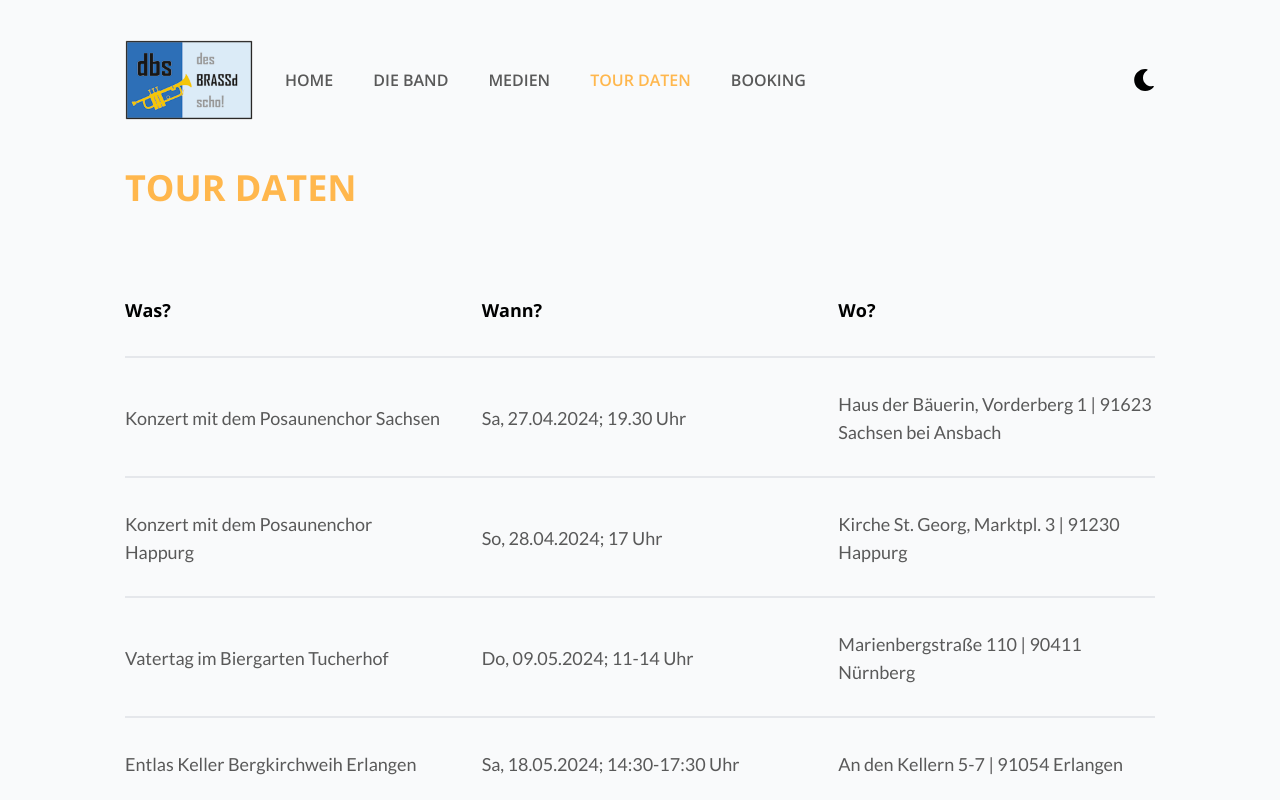
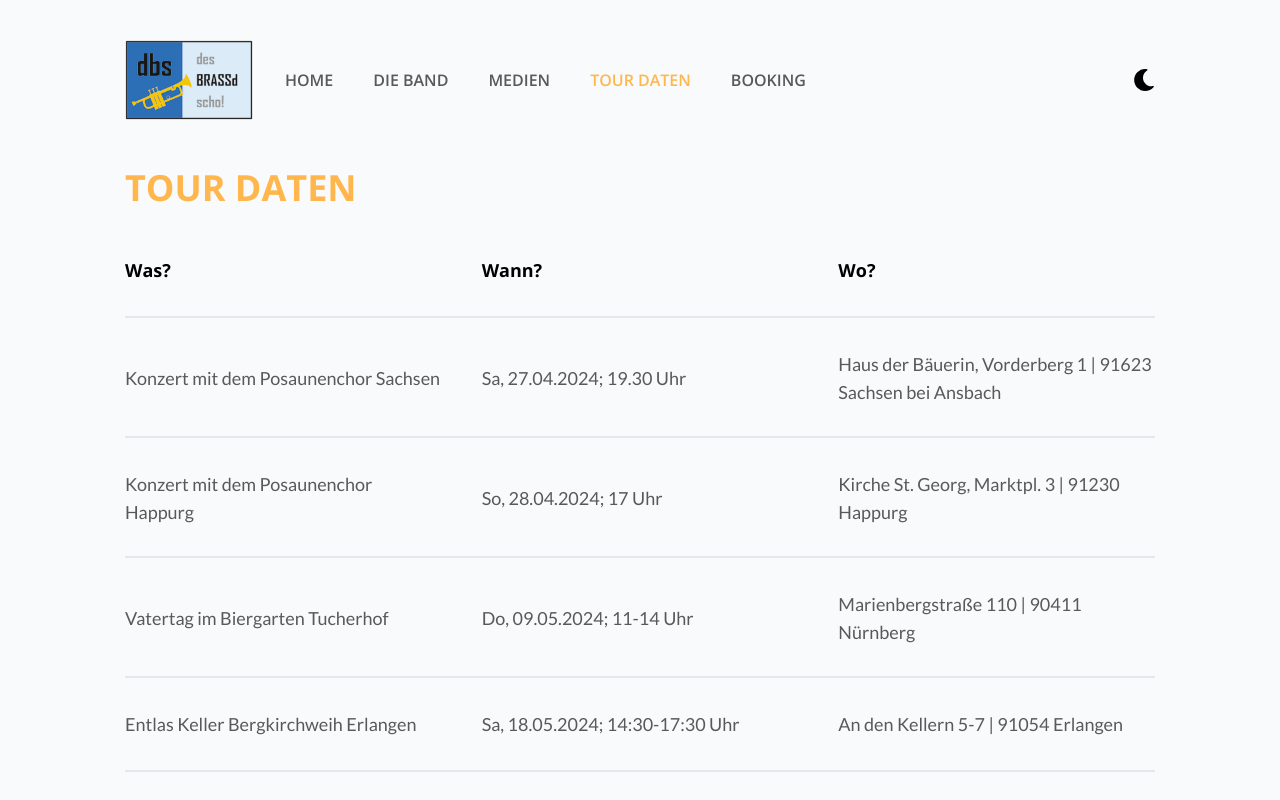
Before and after one commit to Chris-2811/band-app, a React (Vite) app: page /tour in a window 1280 px wide. Shown: the top 800 px of the page. Built offline with nearby package versions, Linux system fonts and the light colour scheme.

Commit message:
fixed margin

```diff
--- a/src/pages/Tour.jsx
+++ b/src/pages/Tour.jsx
@@ -18,7 +18,7 @@ function Tour() {
     <div className="container">
       <Heading title={'Tour Daten'} />
 
-      <ul className="mt-14 border-b-4 pb-16">
+      <ul className="mt-6 md:mt-4 border-b-4 pb-16">
         <li className="hidden lg:grid grid-cols-3 gap-4 lg:gap-10 xl:gap-16 py-8 border-b-2">
           <h3 className="text-lg dark:text-white">Was?</h3>
           <h3 className="text-lg dark:text-white">Wann?</h3>
```
